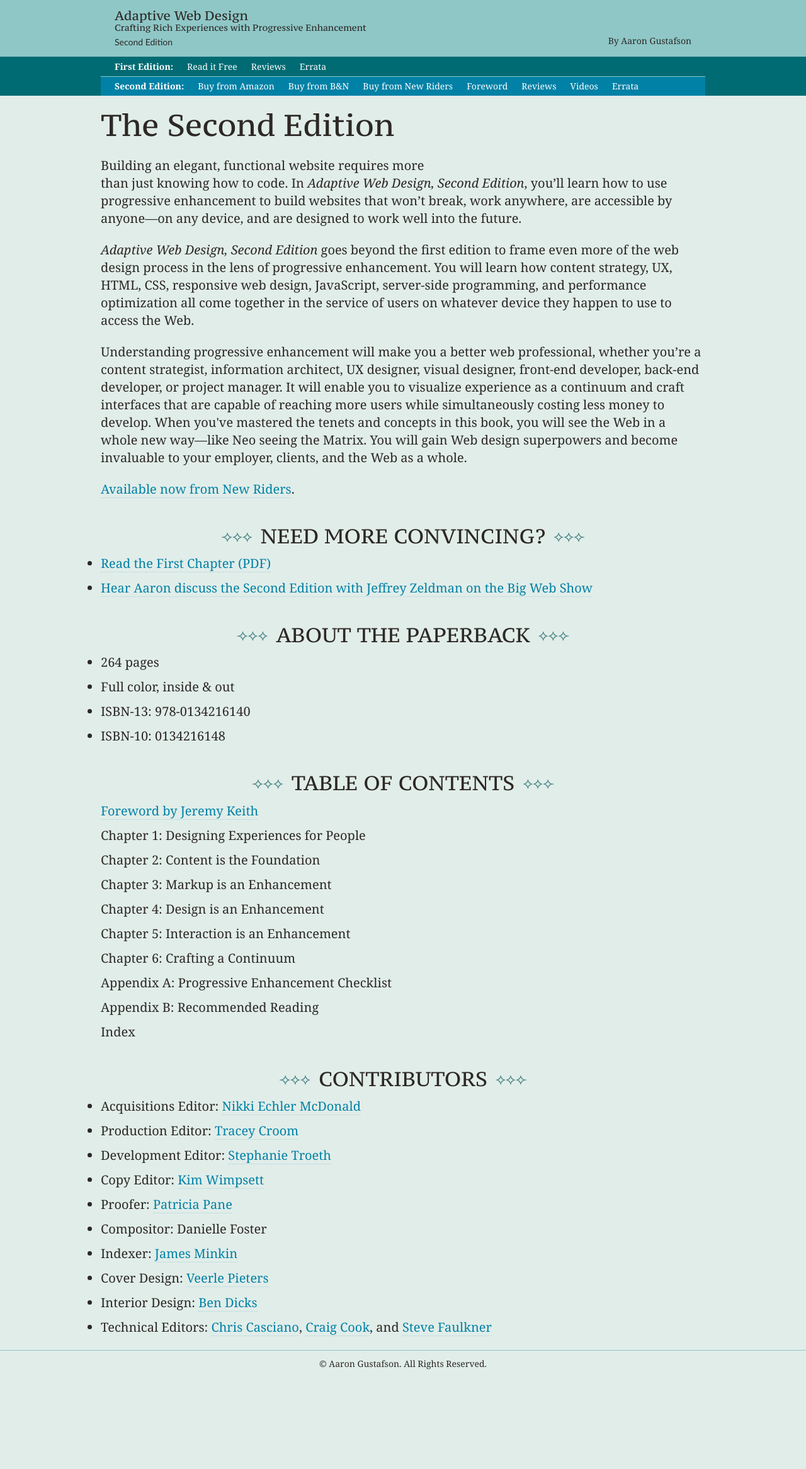
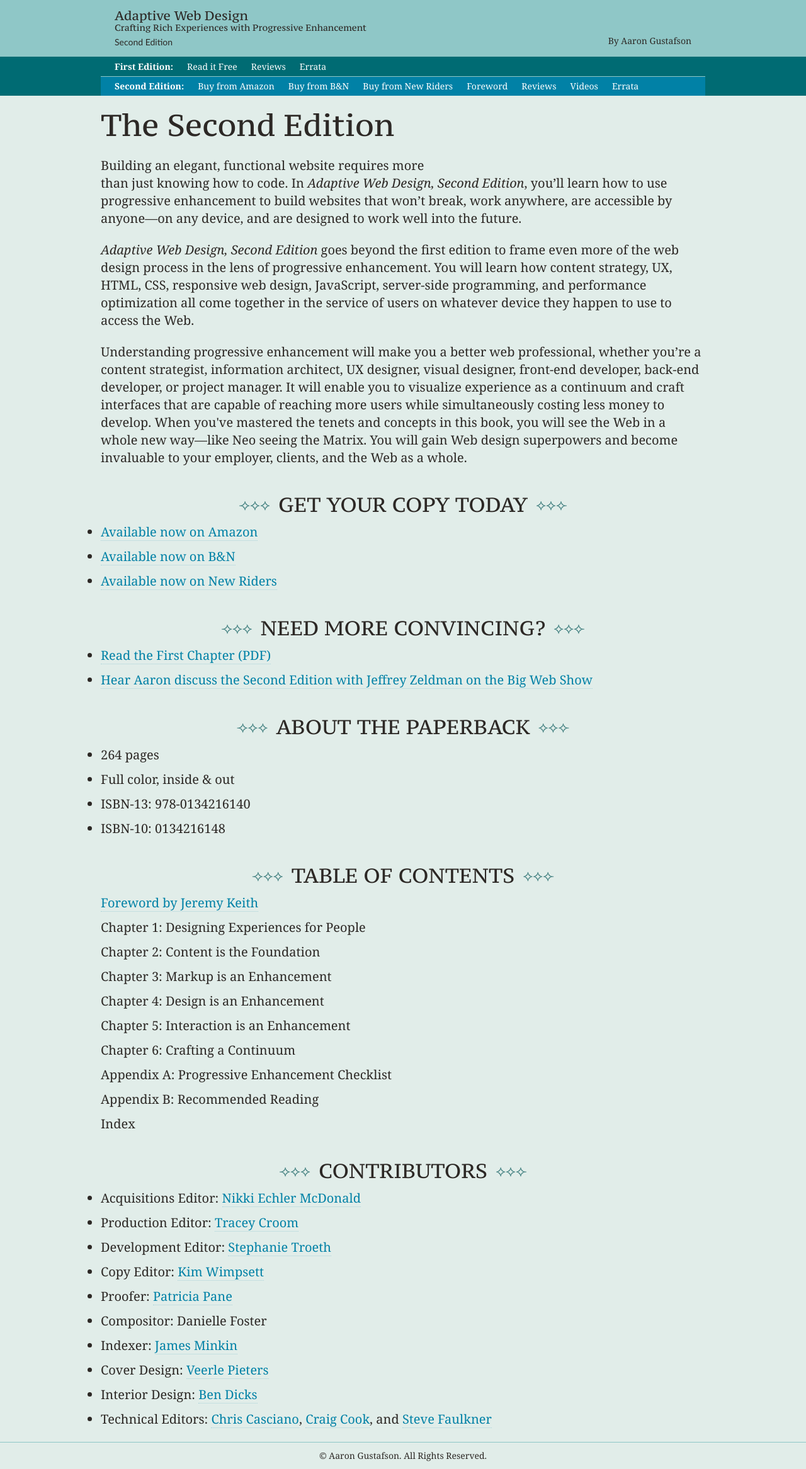
Before and after one commit to aarongustafson/adaptivewebdesign.info, a Jekyll site: the page built from 2nd-edition/index.html, in a window 1280 px wide. Shown: the whole page at 63% size. Built offline with Jekyll 4.4.1, drawn with Linux system fonts in a browser that asks for light colours; before the commit the page ends 2186 px from its top, so only the background shows below that.

Commit message:
A few minor changes to the 2nd edition page

```diff
--- a/2nd-edition/index.html
+++ b/2nd-edition/index.html
@@ -17,7 +17,16 @@
 
 <p>Understanding progressive enhancement will make you a better web professional, whether you’re a content strategist, information architect, UX designer, visual designer, front-end developer, back-end developer, or project manager. It will enable you to visualize experience as a continuum and craft interfaces that are capable of reaching more users while simultaneously costing less money to develop. When you've mastered the tenets and concepts in this book, you will see the Web in a whole new way—like Neo seeing the Matrix. You will gain Web design superpowers and become invaluable to your employer, clients, and the Web as a whole.</p>
 
-<p><a href="http://click.linksynergy.com/link?id=ksYXFf8a/VY&amp;offerid=145244.2319719&amp;type=2&amp;murl=http%3A%2F%2Fwww.peachpit.com%2Ftitle%2F9780134216140">Available now from New Riders</a>.</p>
+<section class="section">
+	<h2 class="section__title">Get Your Copy Today</h2>
+	<ul>
+	{% for links in site.navigation offset:1 limit:1 %}
+      {% for link in links.subnav limit:3 %}
+        <li><a href="{{ link.url }}">{{ link.title | replace:"Buy from","Available now on" }}</a></li>
+      {% endfor %}
+    {% endfor %}
+    </ul>
+</section>
 
 <section class="section">
 	<h2 class="section__title">Need More Convincing?</h2>
--- a/_sass/layout/_main.scss
+++ b/_sass/layout/_main.scss
@@ -4,7 +4,7 @@
 
 @include breakup-breakpoint( "global" ) {
 
-    main.layout-container:focus {
+    main:focus {
         outline: none;
     }
 
@@ -12,7 +12,7 @@
 
 @include breakup-breakpoint( "medium" ) {
 
-    main.layout-container {
+    main {
         box-sizing: border-box;
         @include rem( padding, 0 $default-spacing );
     }
@@ -21,7 +21,7 @@
 
 @include breakup-breakpoint( "full" ) {
 
-    main.layout-container > * {
+    main > * {
         max-width: 36em;
     }
 
```
Also changed, not shown: 4 other files.
